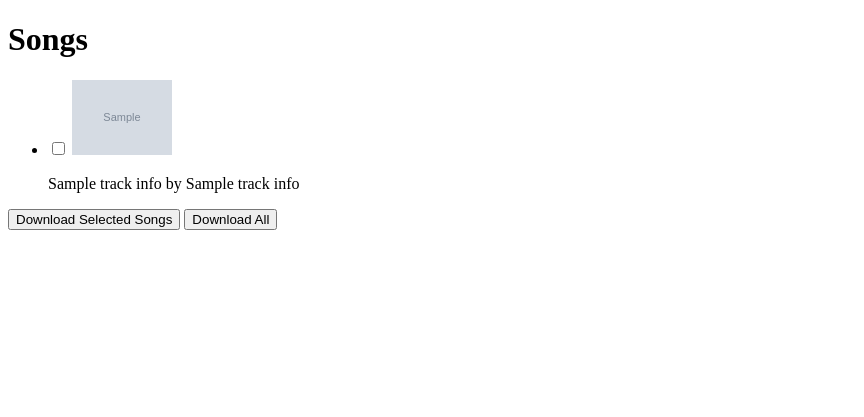
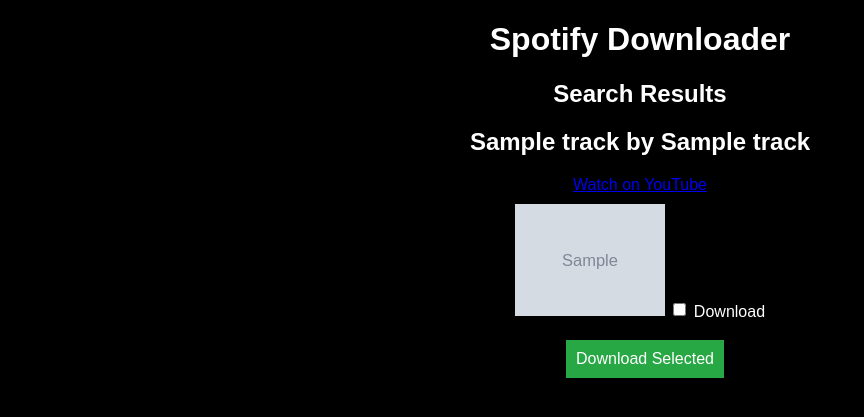
Before and after one commit to pramod-d04/Spotify_Downloader, a Flask app: template templates/results.html in a window 1280 px wide. Shown: the top 417 px of the page, without its empty margins (0-864 px from the left). Run offline with Flask 3, Linux system fonts and the light colour scheme; the template is opened without the code that fills it: most values are stand-ins (such as "Sample title", 1, 10 or a date in 2020); grey boxes marked "Sample" are stand-in pictures.

Commit message:
adding album

```diff
--- a/app.py
+++ b/app.py
@@ -4,7 +4,6 @@
 import json
 import spotipy
 from spotipy.oauth2 import SpotifyClientCredentials
-from youtubesearchpython import SearchVideos
 import yt_dlp as ydlp
 
 app = Flask(__name__)
@@ -19,7 +18,7 @@
 sp = spotipy.Spotify(client_credentials_manager=client_credentials_manager)
 
 def validate_url(sp_url):
-    if re.search(r"^(https?://)?open\.spotify\.com/(playlist|track)/.+$", sp_url):
+    if re.search(r"^(https?://)?open\.spotify\.com/(playlist|track|album)/.+$", sp_url):
         return sp_url
     raise ValueError("Invalid Spotify URL")
 
@@ -34,24 +33,35 @@
     tracks = [item["track"] for item in playlist["items"]]
     return [get_track_info(track) for track in tracks]
 
+def get_album_info(sp_album):
+    album = sp.album_tracks(sp_album)
+    tracks = [item for item in album["items"]]
+    return [get_track_info(track) for track in tracks]
+
 def search_youtube(song_name):
-    try:
-        search = SearchVideos(song_name, offset=1, mode="json", max_results=1)
-        results = search.result()
+    ydl_opts = {
+        'format': 'bestaudio/best',
+        'noplaylist': True,
+        'quiet': True,
+        'no_warnings': True,
+        'default_search': 'ytsearch',
+        'force_generic_extractor': True,
+    }
 
-        results_dict = json.loads(results)
-        video_info = results_dict['search_result'][0] if 'search_result' in results_dict else None
-
-        if video_info:
+    with ydlp.YoutubeDL(ydl_opts) as ydl:
+        try:
+            result = ydl.extract_info(song_name, download=False)
+            if 'entries' in result:
+                video = result['entries'][0]
+            else:
+                video = result
             return {
-                "link": video_info['link'],
-                "poster": video_info['thumbnails'][0]
+                "link": video['webpage_url'],
+                "poster": video['thumbnail']
             }
-        return None
-
-    except Exception as e:
-        logging.error(f"Error searching for {song_name} on YouTube. Reason: {e}")
-        return None
+        except Exception as e:
+            logging.error(f"Error searching for {song_name} on YouTube. Reason: {e}")
+            return None
 
 def download_song_with_yt_dlp(link, download_path):
     ydl_opts = {
@@ -60,7 +70,6 @@
 
     with ydlp.YoutubeDL(ydl_opts) as ydl:
         ydl.download([link])
-
 
 @app.route('/')
 def index():
@@ -79,8 +88,10 @@
         songs_info = [get_track_info(track)]
     elif "playlist" in url:
         songs_info = get_playlist_info(url)
+    elif "album" in url:
+        songs_info = get_album_info(url)
     else:
-        return "Invalid Spotify URL type. Supported types are track and playlist.", 400
+        return "Invalid Spotify URL type. Supported types are track, playlist, and album.", 400
 
     track_infos = []
     for track_info in songs_info:
--- /dev/null
+++ b/static/styles.css
@@ -0,0 +1,46 @@
+body {
+    background-color: black; /* Set the background color to black */
+    background-size: cover;
+    background-repeat: no-repeat;
+    background-attachment: fixed;
+    font-family: Arial, sans-serif;
+    color: #fff; /* Text color white for better contrast */
+}
+
+h1, h2 {
+    text-align: center;
+    color: #fff; /* Ensure the heading text color is white */
+}
+
+form {
+    text-align: center;
+    margin-top: 20px;
+}
+
+form input[type="text"], form button {
+    padding: 10px;
+    font-size: 16px;
+}
+
+form button {
+    cursor: pointer;
+    background-color: #28a745;
+    color: #fff;
+    border: none;
+    margin-left: 10px;
+}
+
+form button:hover {
+    background-color: #218838;
+}
+
+.track-info {
+    text-align: center;
+    margin: 20px;
+}
+
+.track-info img {
+    max-width: 150px; /* Set the maximum width */
+    height: auto; /* Maintain the aspect ratio */
+    margin-top: 10px;
+}
--- a/templates/results.html
+++ b/templates/results.html
@@ -1,38 +1,21 @@
-<!DOCTYPE html>
+<!doctype html>
 <html lang="en">
 <head>
     <meta charset="UTF-8">
-    <meta http-equiv="X-UA-Compatible" content="IE=edge">
     <meta name="viewport" content="width=device-width, initial-scale=1.0">
-    <title>Songs</title>
-    <script>
-        function downloadAll() {
-            var links = document.querySelectorAll(".song-link");
-            for (var i = 0; i < links.length; i++) {
-                window.open(links[i].href, '_blank');
-            }
-            document.getElementById('successMessage').style.display = 'block';
-
-            setTimeout(function() {
-                window.location.href = '/';
-            }, 15000);
-        }
-    </script>
+    <title>Search Results</title>
+    <link rel="stylesheet" href="{{ url_for('static', filename='styles.css') }}">
 </head>
 <body>
-    <h1>Songs</h1>
+    <h1>Spotify Downloader</h1>
+    <h2>Search Results</h2>
     <form action="/download" method="post">
-        <ul>
-            {% for track_info in track_infos %}
-            <li>
-                <input type="checkbox" name="youtube_links" value="{{ track_info['link'] }}">
-                <img src="{{ track_info['poster'] }}" alt="{{ track_info['track_title'] }}" width="100">
-                <p>{{ track_info['track_title'] }} by {{ track_info['artist_name'] }}</p>
-            </li>
-            {% endfor %}
-        </ul>
-        <input type="submit" value="Download Selected Songs">
-        <button onclick="downloadAll()">Download All</button>
-    </form>
-</body>
-</html>
+        {% for track in track_infos %}
+            <div class="track-info">
+                <h2>{{ track.track_title }} by {{ track.artist_name }}</h2>
+                <a href="{{ track.link }}" target="_blank">Watch on YouTube</a><br>
+                <img src="{{ track.poster }}" alt="YouTube Thumbnail">
+                <input type="checkbox" name="youtube_links" value="{{ track.link }}"> Download
+            </div>
+        {% endfor %}
+        <button type="submit">Download Selected</button>
```
Also changed, not shown: templates/index.html (+6 -20 lines), static/vu-nguyen-KucoO3vi-u4-unsplash.jpg (added), 2 other files.
